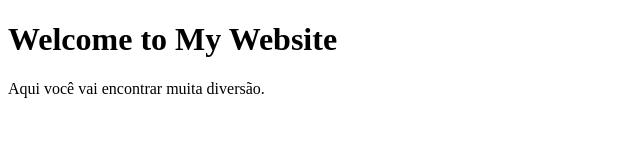
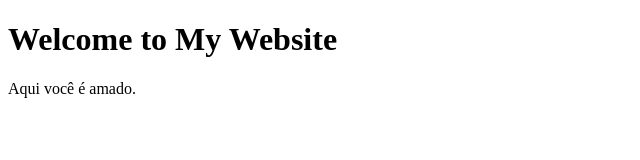
Before and after one commit to sarahassuncao090-a11y/Meu-site, a plain HTML site: page index.html in a window 1280 px wide. Shown: the whole page, without its empty margins (0-640 px from the left). Drawn offline with Linux system fonts and the light colour scheme.

Commit message:
Update index.html

```diff
--- a/index.html
+++ b/index.html
@@ -7,6 +7,6 @@
 </head>
 <body>
     <h1>Welcome to My Website</h1>
-    <p>Aqui você vai encontrar muita diversão.</p>
+    <p>Aqui você é amado.</p>
 </body>
 </html>
```
